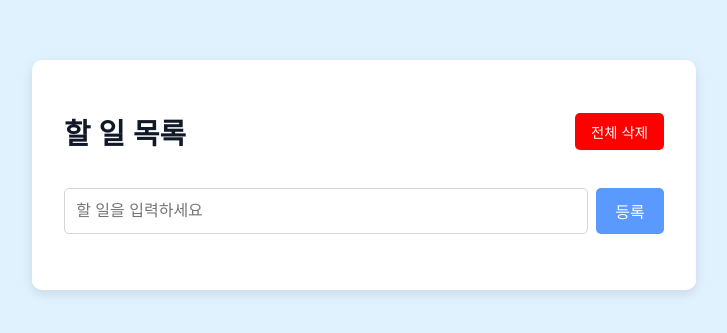
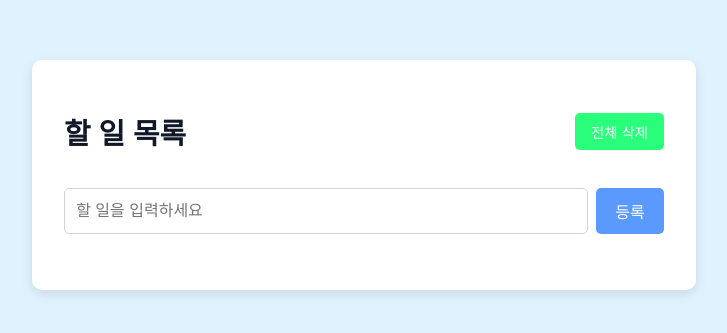
Before and after one commit to parksy2211/StackWave, a plain HTML site: page project/TODO/todo.html in a window 1280 px wide. Shown: the part 225-558 px from the top of the page, without its empty margins (276-1003 px from the left). Drawn offline with Linux system fonts and the light colour scheme.

Commit message:
Update todo.css

```diff
--- a/project/TODO/todo.css
+++ b/project/TODO/todo.css
@@ -32,7 +32,7 @@ body {
 }
 
 #delete-all-btn {
-    background-color: #ff0000;
+    background-color: #29ff7b;
     color: #ffffff;
     border: none;
     padding: 0.5rem 1rem;
@@ -42,7 +42,7 @@ body {
 }
 
 #delete-all-btn:hover {
-    background-color: #ff3e25;
+    background-color: #00b344;
 }
 
 #todo-form {
```
